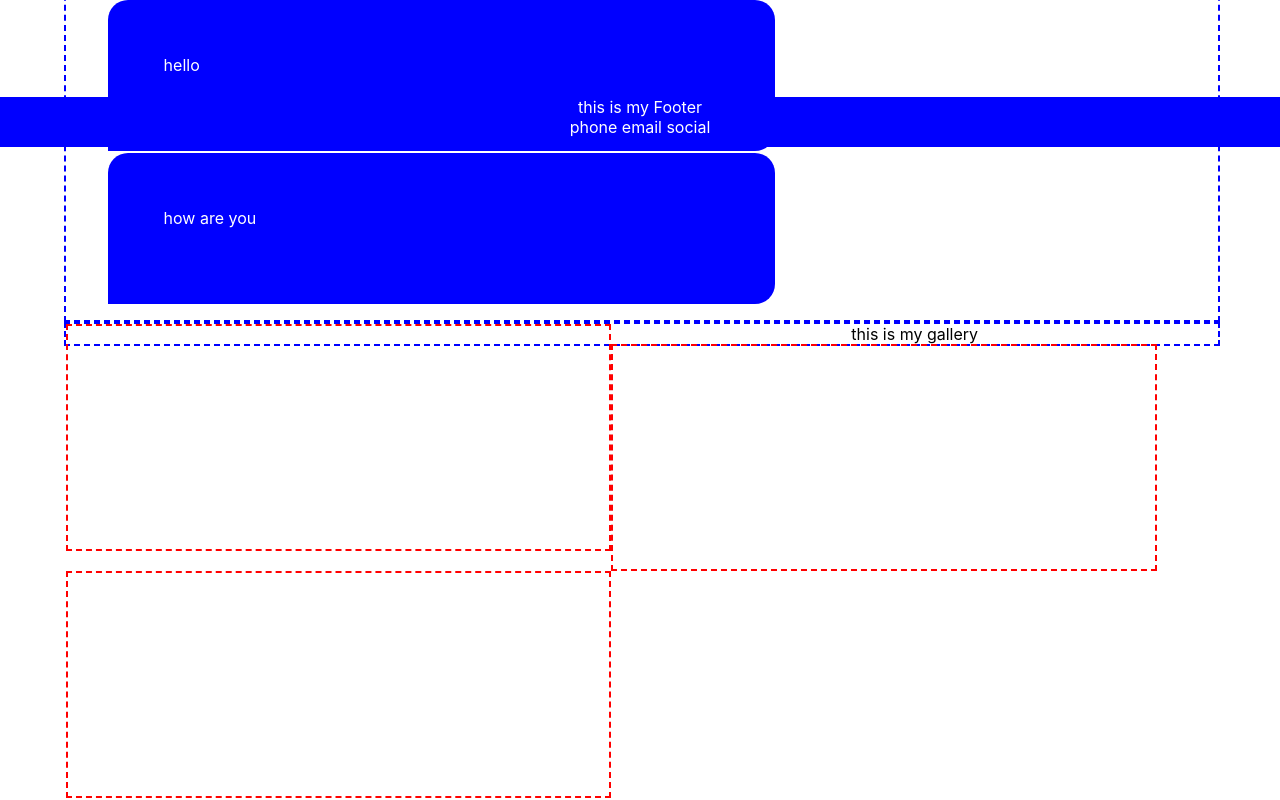
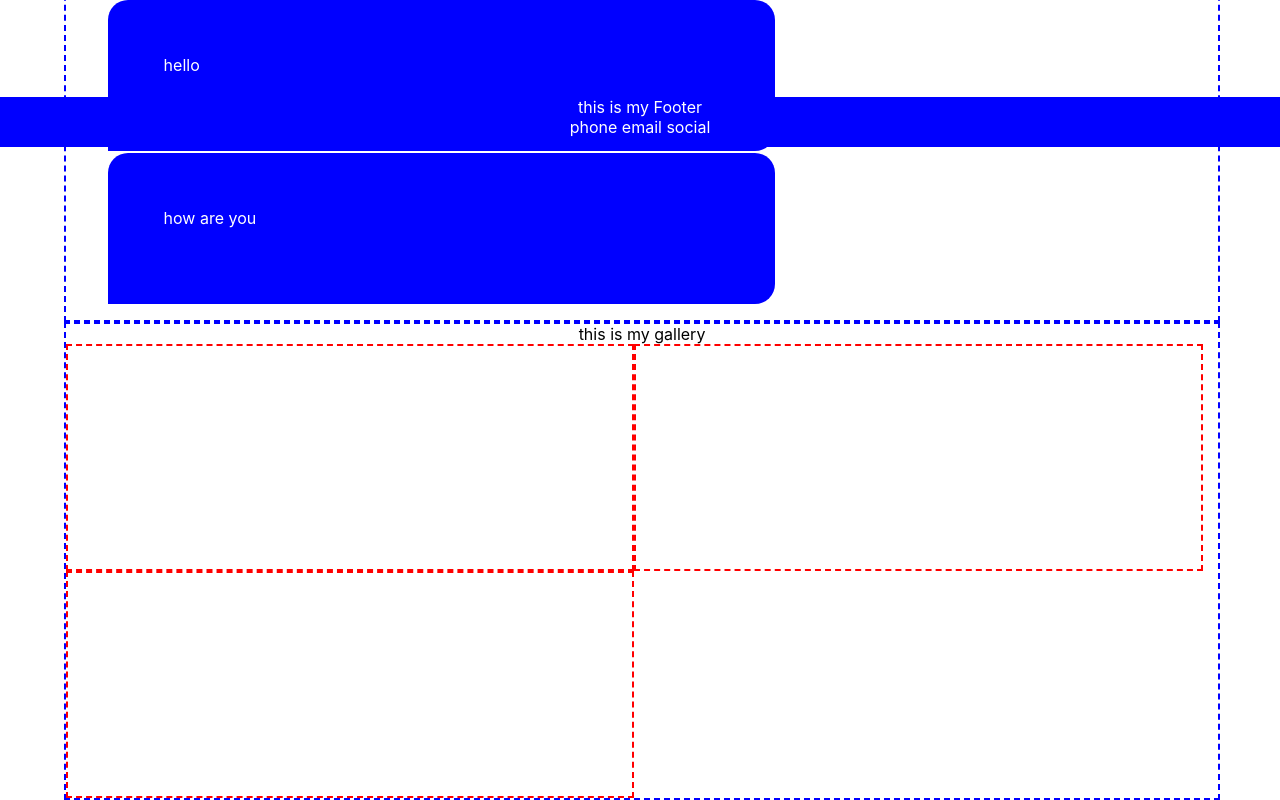
Before and after one commit to stevedoty/my-playground, a React (Create React App) app: page / in a window 1280 px wide. Shown: the part 653-1453 px from the top of the page. Built offline with nearby package versions, Linux system fonts and the light colour scheme.

Commit message:
gallery float

```diff
--- a/src/App.css
+++ b/src/App.css
@@ -57,14 +57,17 @@
 }
 
 .App-Body_Gallery {
-  display: block;
+  overflow: auto;
   width: 90%;
   border: 2px blue dashed;
+}
+.App-Body_Gallery-Title{
+  width: 100%;
 }
 .App-Body_Gallery-Item {
   float: left;
   padding: 1%;
-  width: 45%;
+  width: 47%;
   height: 200px;
   border: 2px red dashed;
 }
--- a/src/Components/Body.js
+++ b/src/Components/Body.js
@@ -44,7 +44,9 @@ class Body extends React.Component {
       </div>
 
       <div className="App-Body_Gallery">
-        this is my gallery
+        <div  className="App-Body_Gallery-Title">
+          this is my gallery
+        </div>
         <div className="App-Body_Gallery-Item">
         </div>
         <div className="App-Body_Gallery-Item">
```
